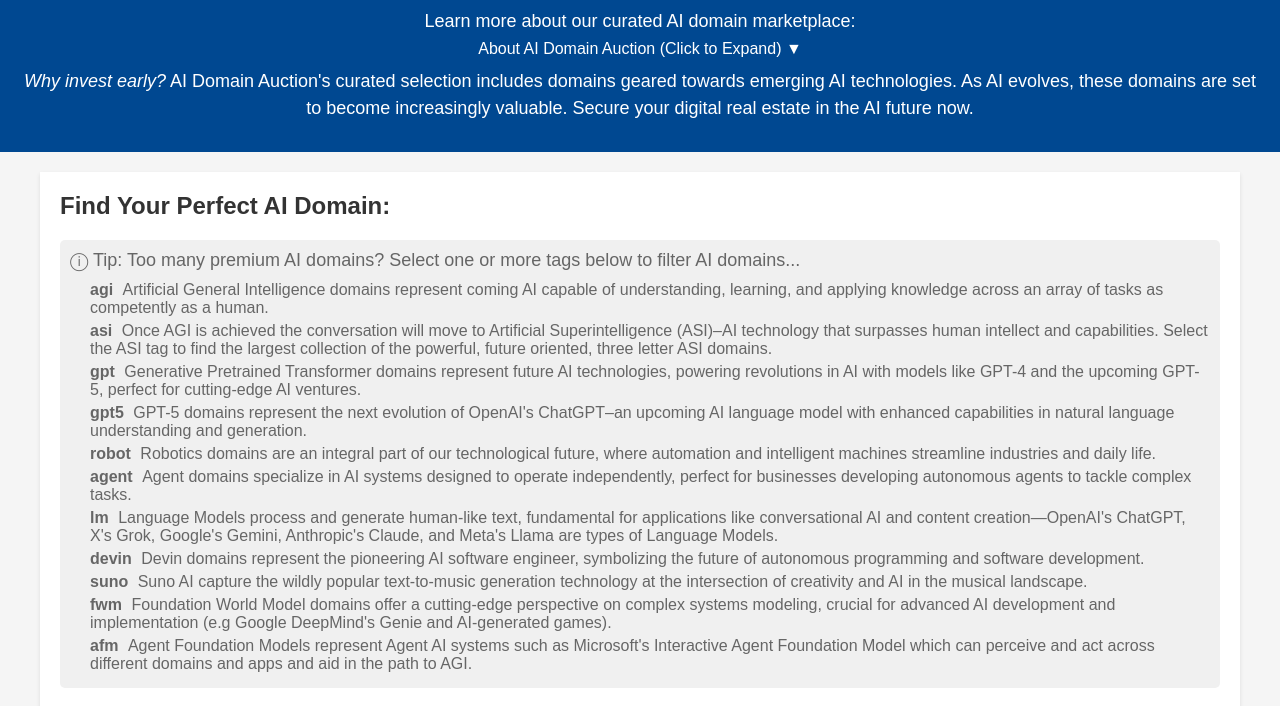
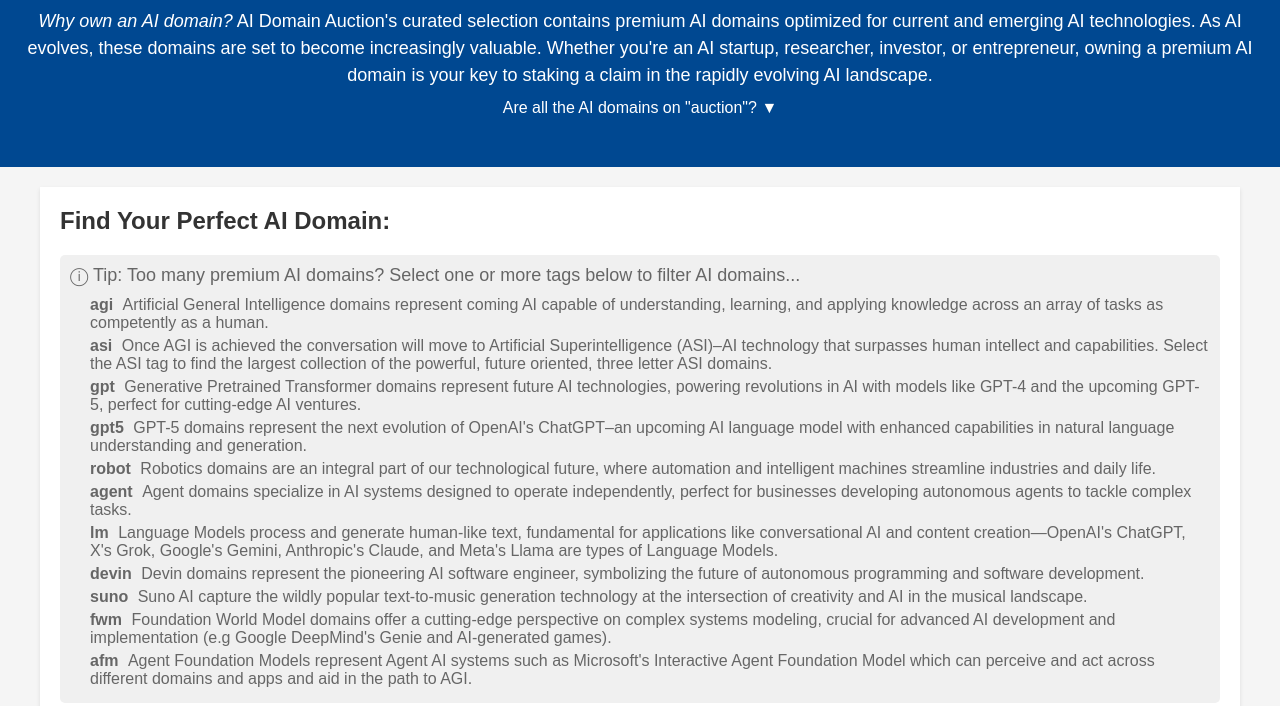
Before and after one commit to ericbuess/aidomain.auction, a plain HTML site: page dev.html in a window 1280 px wide. Shown: the part 54-760 px from the top of the page. Drawn offline with Linux system fonts and the light colour scheme.

Commit message:
Fix auction copy

```diff
--- a/dev.html
+++ b/dev.html
@@ -50,43 +50,33 @@
       <h1>
         <a href="#" target="_blank">AI Domain Auction</a>
       </h1>
-      <p class="intro">Learn more about our curated AI domain marketplace:</p>
+      <section>
+        <p>
+          <em>Why own an AI domain?</em> AI Domain Auction's curated selection
+          contains premium AI domains optimized for current and emerging AI
+          technologies. As AI evolves, these domains are set to become
+          increasingly valuable. Whether you're an AI startup, researcher,
+          investor, or entrepreneur, owning a premium AI domain is your key to
+          staking a claim in the rapidly evolving AI landscape.
+        </p>
+      </section>
       <div class="info-toggle">
         <a href="#" id="toggle-info"
-          >About AI Domain Auction (Click to Expand)
+          >Are all the AI domains on "auction"?
           <span class="chevron">&#9660;</span></a
         >
       </div>
       <div id="info-content" class="info-content">
-        <p>
-          Welcome to AI Domain Auction, your premier destination for
-          hand-picked, premium AI-related domains. Our curated selection
-          includes domains representing the most exciting and promising areas of
-          artificial intelligence, from AGI and ASI to robotics and beyond.
-        </p>
-        <p>
-          While our domain name includes "auction," most of our listings are
-          available for immediate purchase at the prices shown. These prices are
-          carefully set based on market demand and the inherent value of each
-          domain. Occasionally, select domains may be offered through a
-          traditional auction format on Porkbun - we'll clearly mark these
-          auction listings so you can easily identify them.
-        </p>
-        <p>
-          Whether you're an AI startup, researcher, investor, or entrepreneur,
-          owning a premium AI domain is your key to staking a claim in the
-          rapidly evolving AI landscape. Browse our collection today and secure
-          your perfect AI domain before someone else does!
-        </p>
+        <div class="content-wrapper">
+          <p>
+            Our listings are available for purchase at the prices shown which
+            will reflect the current auction or marketplace price, depending on
+            how the domain is currently listed. These prices are carefully set
+            based on market demand and the inherent value of each domain and
+            reflect the price on the domain seller's website.
+          </p>
+        </div>
       </div>
-      <section>
-        <p>
-          <em>Why invest early?</em> AI Domain Auction's curated selection
-          includes domains geared towards emerging AI technologies. As AI
-          evolves, these domains are set to become increasingly valuable. Secure
-          your digital real estate in the AI future now.
-        </p>
-      </section>
     </header>
 
     <div class="container">
--- a/script.js
+++ b/script.js
@@ -389,6 +389,7 @@
           { name: "chat" },
           { name: "agi" },
           { name: "gpt" },
+          { name: "gpt5" },
           { name: "agent" },
           { name: "model" },
           { name: "voice" },
--- a/styles.css
+++ b/styles.css
@@ -41,11 +41,6 @@
   margin-bottom: 10px;
 }
 
-.intro {
-  color: #FFFFFF;
-  margin-bottom: 5px;
-}
-
 .info-toggle {
   margin-bottom: 10px;
 }
@@ -66,21 +61,22 @@
 }
 
 .info-content {
-  display: none;
+  overflow: hidden;
+  max-height: 0;
+  transition: max-height 0.5s ease;
   background-color: #FFFFFF;
-  padding: 20px;
+  padding: 0 20px;
   border-radius: 5px;
   color: #333;
   margin-bottom: 20px;
-  overflow: hidden;
-  max-height: 0;
-  transition: max-height 0.3s ease-out;
 }
 
 .info-content.show {
-  display: block;
   max-height: 1000px; /* Adjust this value based on your content */
-  transition: max-height 0.5s ease-in;
+}
+
+.info-content .content-wrapper {
+  padding: 20px 0;
 }
 
 .cta-button {
```
